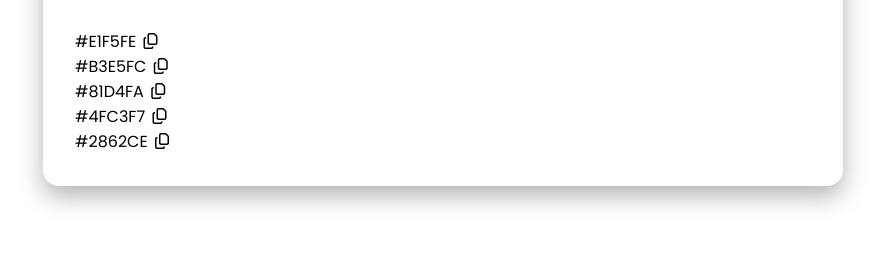
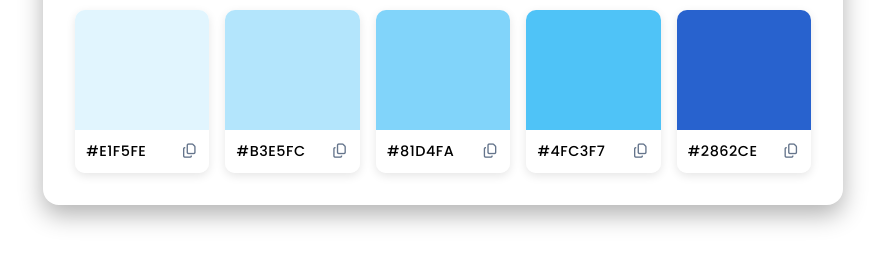
Before and after one commit to Dialavictor/color-palette-generator, a plain HTML site: page index.html in a window 1280 px wide. Shown: the part 390-654 px from the top of the page, without its empty margins (197-1082 px from the left). Drawn offline with Linux system fonts and the light colour scheme.

Commit message:
Styled the markup structure

```diff
--- a/index.html
+++ b/index.html
@@ -20,7 +20,7 @@
         <i class="fas fa-sync-alt"></i>
         Generate Palette
       </button>
-      <div class="palatte-container">
+      <div class="palette-container">
         <!-- Color Box 1 -->
          <div class="color-box">
           <div class="color" style="background-color: #e1f5fe;"></div>
--- a/styles.css
+++ b/styles.css
@@ -65,3 +65,52 @@ h1::after {
 #generate-btn:active {
   transform: translateY(0);
 }
+
+.palette-container {
+  display: grid;
+  gap: 1rem;
+  grid-template-columns: repeat(auto-fit, minmax(130px, 1fr));
+}
+
+.color-box {
+  border-radius: 10px;
+  overflow: hidden;
+  box-shadow: 0 3px 10px rgba(0, 0, 0, 0.1);
+  transition: transform 0.2s;
+}
+
+.color-box:hover {
+  transform: translateY(-5px);
+}
+
+.color {
+  height: 120px;
+  cursor: pointer;
+}
+
+.color-info {
+  background-color: #fff;
+  padding: 0.7rem;
+  display: flex;
+  align-items: center;
+  justify-content: space-between;
+  font-size: 0.9rem;
+}
+
+.hex-value {
+  font-weight: 500;
+  letter-spacing: 0.5px;
+}
+
+.copy-btn {
+  cursor: pointer;
+  color: #64748b;
+  transition: color 0.2s;
+}
+
+/* Responsive Section */
+@media (max-width: 768px) {
+  .palette-container {
+    grid-template-columns: repeat(auto-fit, minmax(100px, 1fr));
+  }
+}
```
